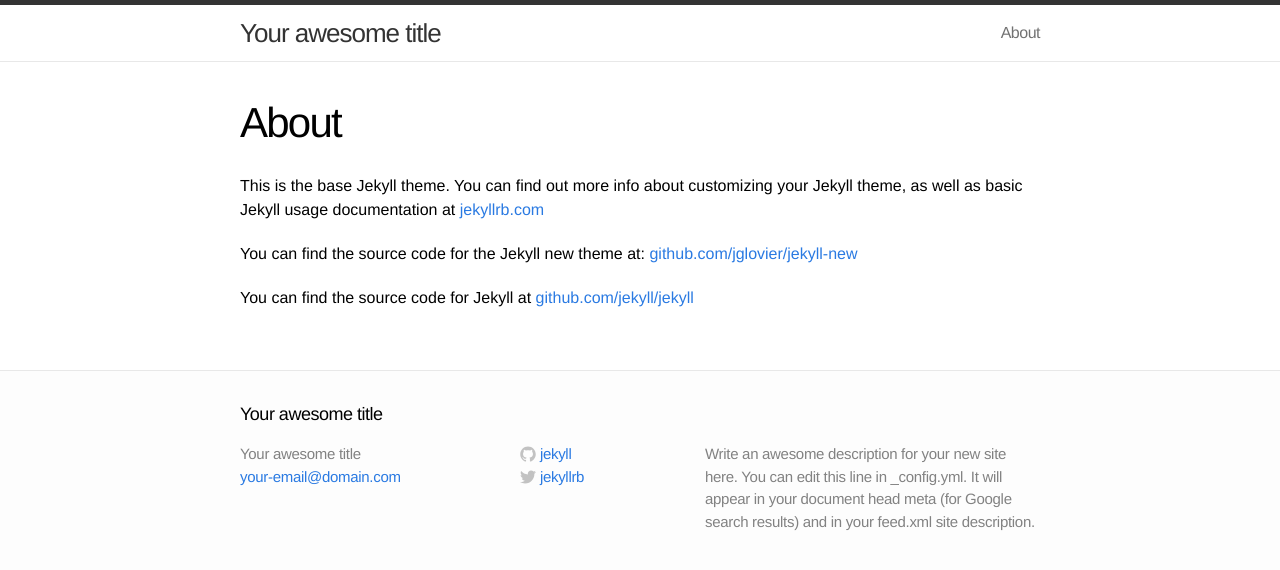
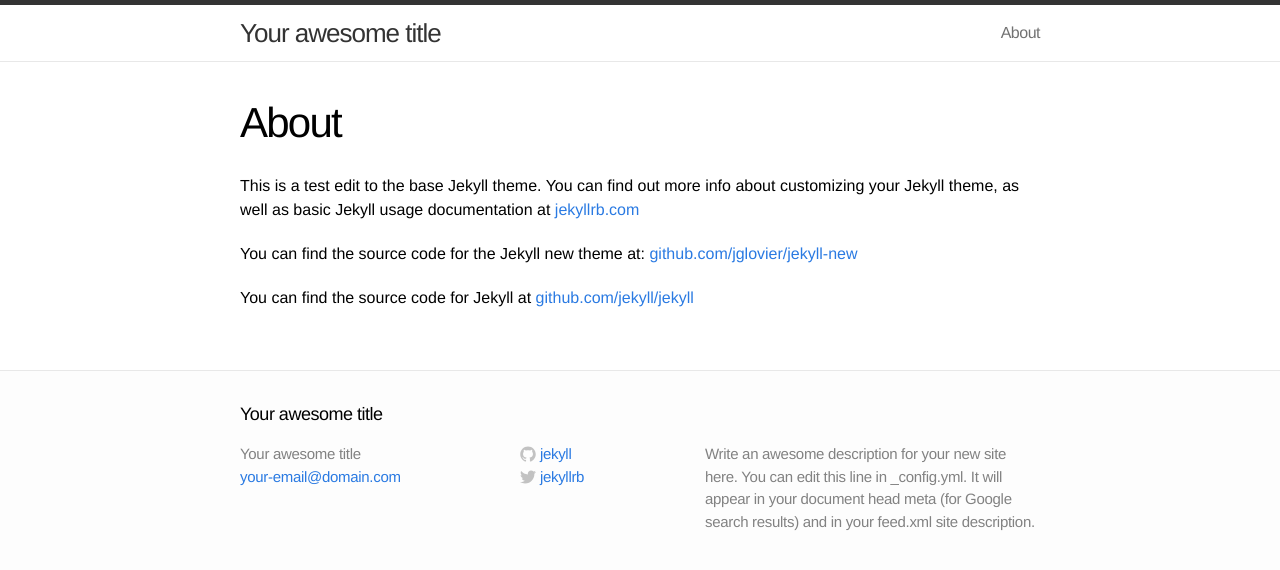
Before and after one commit to testcabbage/testcabbage.github.io, a Jekyll site: the page built from about.md, in a window 1280 px wide. Shown: the top 570 px of the page. Built offline with Jekyll 4.4.1, drawn with Linux system fonts in a browser that asks for light colours.

Commit message:
Will it rend(er)?

```diff
--- a/about.md
+++ b/about.md
@@ -4,7 +4,7 @@ title: About
 permalink: /about/
 ---
 
-This is the base Jekyll theme. You can find out more info about customizing your Jekyll theme, as well as basic Jekyll usage documentation at [jekyllrb.com](http://jekyllrb.com/)
+This is a test edit to the base Jekyll theme. You can find out more info about customizing your Jekyll theme, as well as basic Jekyll usage documentation at [jekyllrb.com](http://jekyllrb.com/)
 
 You can find the source code for the Jekyll new theme at: [github.com/jglovier/jekyll-new](https://github.com/jglovier/jekyll-new)
 
```
